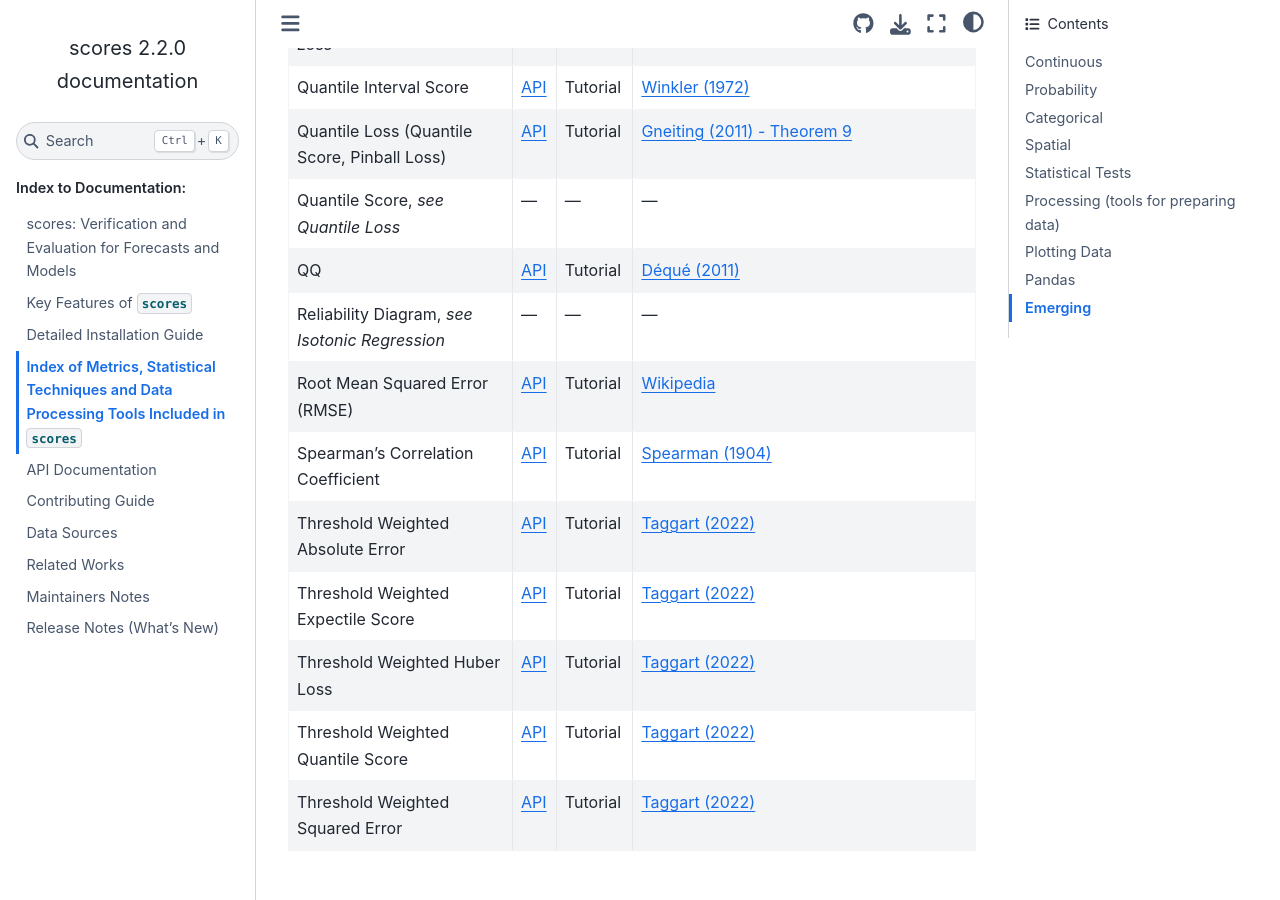
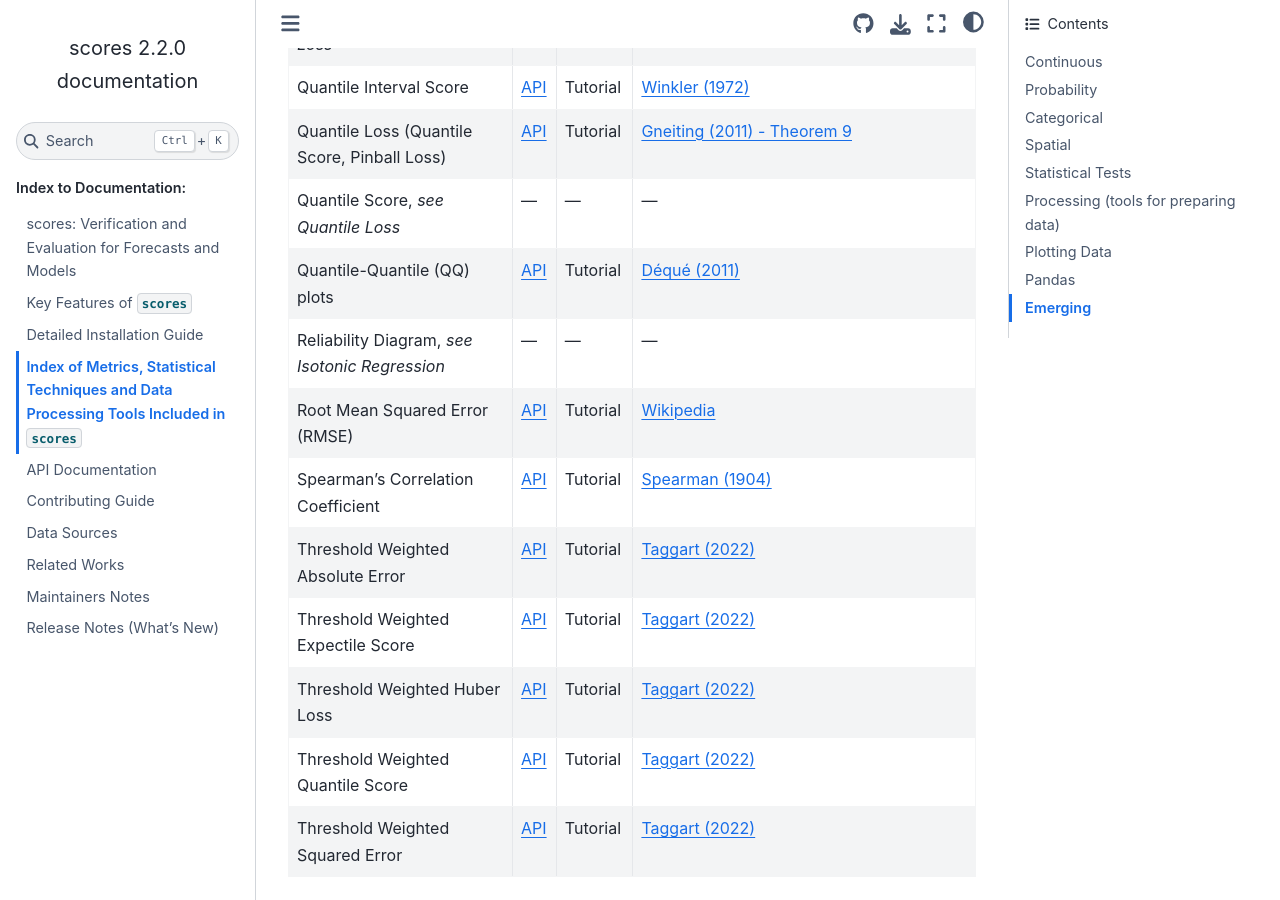
Before and after one commit to nci/scores, a Sphinx documentation site: the page built from docs/included.md, in a window 1280 px wide and 900 px high, scrolled down 1839 px. Built offline with Sphinx 7.4.7 and the Sphinx Book theme 1.1.4, drawn with Linux system fonts in a browser that asks for light colours; pages that are not in the unit, such as notebooks, are missing from menus; some of the changed text lies outside the part shown.

Commit message:
rename qq plots in included

```diff
--- a/docs/included.md
+++ b/docs/included.md
@@ -129,7 +129,7 @@
   - &mdash;
   - &mdash;
   - &mdash;
-* - QQ
+* - Quantile-Quantile (QQ) plots
   - [API](api.md#scores.continuous.qq)
   - [Tutorial](project:./tutorials/Q-Q_plots.md)
   - [Déqué (2011)](https://doi.org/10.1002/9781119960003.ch5)
@@ -768,7 +768,7 @@
     [Tutorial](project:./tutorials/Murphy_Diagrams.md)
   -
     [Ehm et al. (2016) - Corollary 2 (p.521)](https://doi.org/10.1111/rssb.12154); [Taggart (2022) - Corollary 5.6](https://doi.org/10.1214/21-ejs1957)
-* - QQ
+* - Quantile-Quantile (QQ) plots
   - [API](api.md#scores.plotdata.qq)
   - [Tutorial](project:./tutorials/Q-Q_plots.md)
   - [Déqué (2011)](https://doi.org/10.1002/9781119960003.ch5)
```
